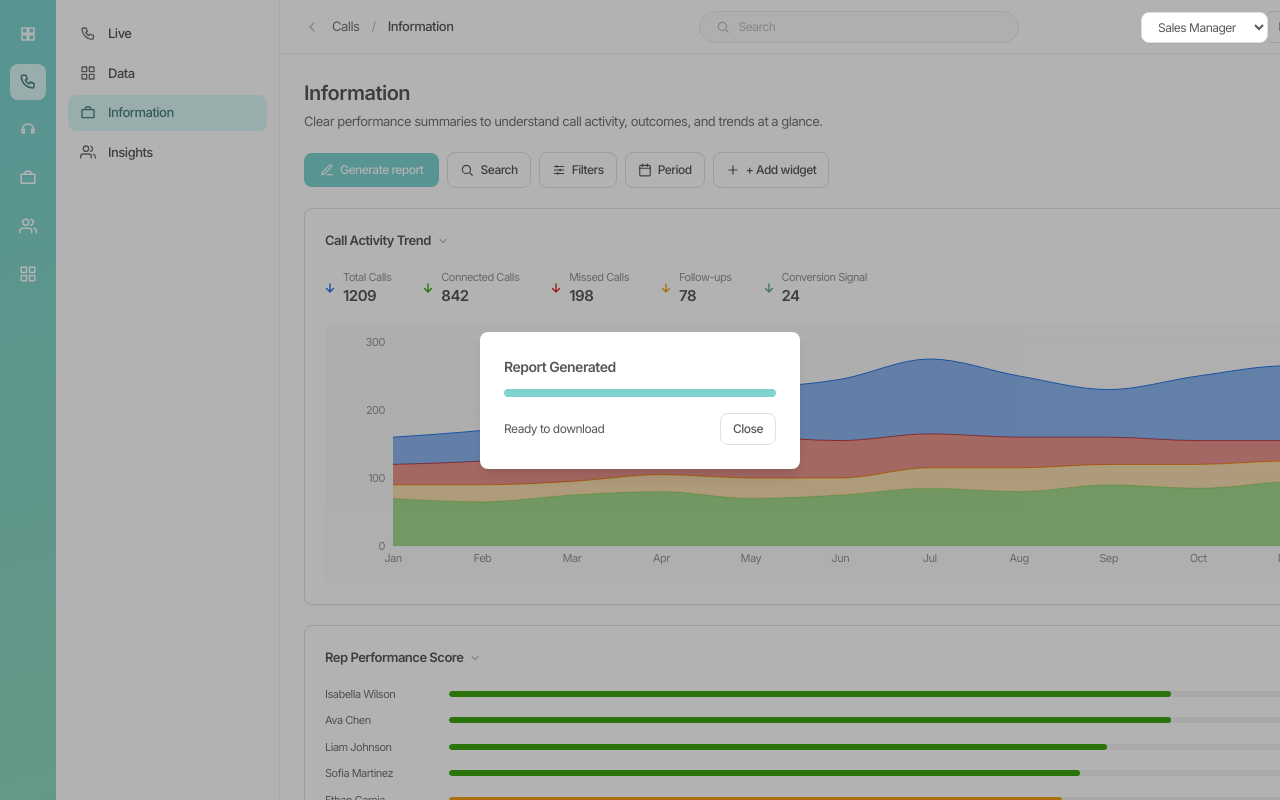
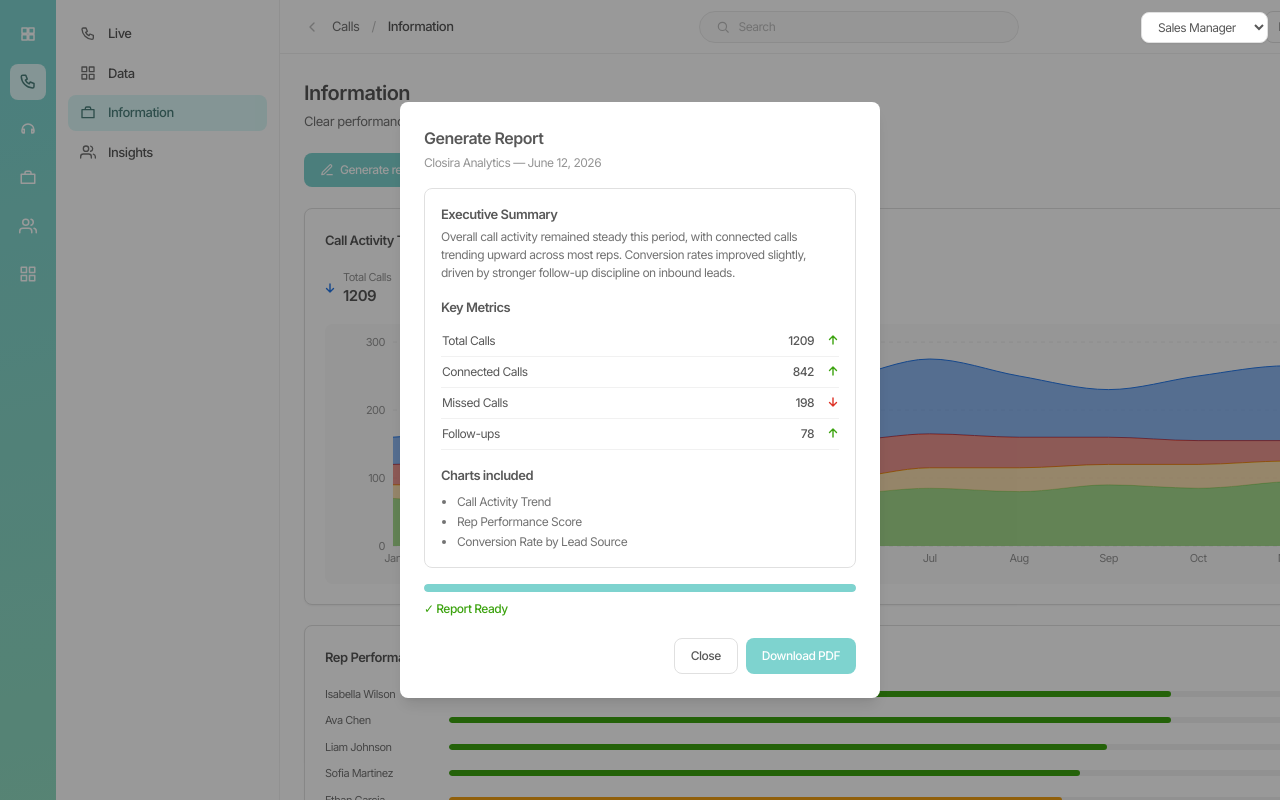
Before and after one commit to le-Affan/closiro-frontend, a React (Create React App) app: page / in a window 1280 px wide. Both pictures are taken after a click on the button "Generate report". Shown: the top 800 px of the page. Built offline with nearby package versions, Linux system fonts and the light colour scheme.

Commit message:
feat: add "Generate Report" full modal

```diff
--- a/src/App.js
+++ b/src/App.js
@@ -26,7 +26,7 @@ function App() {
 
         {/* Page content */}
         <div className="p-6 flex flex-col gap-5 overflow-y-auto">
-          <PageHeader isAgent={isAgent} />
+          <PageHeader selectedProfile={selectedProfile} />
 
           {isAgent && <AgentView />}
           {isManager && <ManagerView />}
--- a/src/components/PageHeader.jsx
+++ b/src/components/PageHeader.jsx
@@ -1,9 +1,24 @@
 import { useState, useRef, useEffect } from 'react';
+import { DownArrow } from './SharedUI';
+
+const PROFILE_CARDS = {
+  'Sales Agent': ['My Stats', 'Personal Targets', 'My Pipeline', 'My Performance'],
+  'Sales Manager': ['Call Activity Trend', 'Rep Performance Score', 'Conversion Rate by Lead Source'],
+  'Admin/Founder': ['Annual Revenue Target', 'Monthly Revenue Target', 'Pipeline Conversation', 'Top Performers'],
+};
+
+const KEY_METRICS = [
+  { label: 'Total Calls', value: '1209', trend: 'up' },
+  { label: 'Connected Calls', value: '842', trend: 'up' },
+  { label: 'Missed Calls', value: '198', trend: 'down' },
+  { label: 'Follow-ups', value: '78', trend: 'up' },
+];
 
 // ---------- interactive action-bar buttons (self-contained) ----------
-const GenerateReportButton = () => {
+const GenerateReportButton = ({ selectedProfile }) => {
   const [open, setOpen] = useState(false);
   const [progress, setProgress] = useState(0);
+  const [toast, setToast] = useState(false);
 
   useEffect(() => {
     if (!open) return;
@@ -16,6 +31,14 @@ const GenerateReportButton = () => {
     }, 50);
     return () => clearInterval(id);
   }, [open]);
+
+  const handleDownload = () => {
+    setToast(true);
+    setTimeout(() => setToast(false), 2000);
+  };
+
+  const cards = PROFILE_CARDS[selectedProfile] || [];
+  const today = new Date().toLocaleDateString('en-US', { year: 'numeric', month: 'long', day: 'numeric' });
 
   return (
     <>
@@ -30,9 +53,42 @@ const GenerateReportButton = () => {
         Generate report
       </button>
       {open && (
-        <div className="fixed inset-0 bg-black/30 flex items-center justify-center z-[9998]">
-          <div className="bg-white rounded-lg shadow-lg p-6 w-80">
-            <h3 className="text-[14px] font-semibold text-[#585858] mb-3">Report Generated</h3>
+        <div className="fixed inset-0 bg-black/40 flex items-center justify-center z-[9998]">
+          <div className="bg-white rounded-lg shadow-lg w-[480px] max-h-[90vh] overflow-y-auto p-6">
+            <h3 className="text-[16px] font-semibold text-[#585858]">Generate Report</h3>
+            <p className="text-[12px] text-[#949494] mt-1 mb-4">Closira Analytics — {today}</p>
+
+            <div className="border border-[#e0e0e0] rounded-lg p-4">
+              <h4 className="text-[13px] font-semibold text-[#585858] mb-1">Executive Summary</h4>
+              <p className="text-[12px] text-[#737373] mb-4">
+                Overall call activity remained steady this period, with connected calls trending upward across most reps.
+                Conversion rates improved slightly, driven by stronger follow-up discipline on inbound leads.
+              </p>
+
+              <h4 className="text-[13px] font-semibold text-[#585858] mb-2">Key Metrics</h4>
+              <table className="w-full text-[12px] mb-4">
+                <tbody>
+                  {KEY_METRICS.map((m) => (
+                    <tr key={m.label} className="border-b border-[#f1f1f1]">
+                      <td className="py-1.5 text-[#585858]">{m.label}</td>
+                      <td className="py-1.5 text-right text-[#585858] font-medium">{m.value}</td>
+                      <td className="py-1.5 text-right w-6">
+                        <span style={{ display: 'inline-block', transform: m.trend === 'up' ? 'rotate(180deg)' : 'none' }}>
+                          <DownArrow color={m.trend === 'up' ? '#3ca30f' : '#de3226'} />
+                        </span>
+                      </td>
+                    </tr>
+                  ))}
+                </tbody>
+              </table>
+
+              <h4 className="text-[13px] font-semibold text-[#585858] mb-2">Charts included</h4>
+              <ul className="text-[12px] text-[#737373] list-disc pl-4 space-y-0.5">
+                {cards.map((c) => <li key={c}>{c}</li>)}
+              </ul>
+            </div>
+
+            <div className="mt-4">
               <div className="h-2 bg-[#f1f1f1] rounded-full overflow-hidden">
                 <div
                   className="h-full bg-[#7ed3cf] rounded-full transition-all"
@@ -40,19 +96,33 @@ const GenerateReportButton = () => {
                 />
               </div>
               {progress >= 100 ? (
-              <div className="mt-4 flex items-center justify-between">
-                <span className="text-[12px] text-[#585858]">Ready to download</span>
+                <div className="mt-2 text-[12px] text-[#3ca30f] font-medium">✓ Report Ready</div>
+              ) : (
+                <div className="mt-2 text-[12px] text-[#949494]">Generating...</div>
+              )}
+            </div>
+
+            <div className="mt-5 flex justify-end gap-2">
               <button
                 onClick={() => setOpen(false)}
-                  className="text-[12px] font-medium text-[#585858] border border-[#e0e0e0] rounded-lg px-3 py-1.5"
+                className="text-[12px] font-medium text-[#585858] border border-[#e0e0e0] rounded-lg px-4 py-2"
               >
                 Close
               </button>
+              <button
+                onClick={handleDownload}
+                className="text-[12px] font-medium text-white bg-[#7ed3cf] rounded-lg px-4 py-2"
+              >
+                Download PDF
+              </button>
             </div>
-            ) : (
-              <div className="mt-4 text-[12px] text-[#949494]">Generating...</div>
+          </div>
+
+          {toast && (
+            <div className="fixed bottom-6 right-6 bg-[#585858] text-white text-[12px] px-4 py-2 rounded-md shadow-lg z-[9999]">
+              Downloading...
+            </div>
           )}
-          </div>
         </div>
       )}
     </>
@@ -188,20 +258,37 @@ const PeriodActionButton = () => {
   );
 };
 
-const ADD_WIDGET_OPTIONS = ['New KPI Card', 'New Chart', 'Export CSV'];
+const WIDGET_OPTIONS = {
+  all: [
+    { name: 'KPI Counter', desc: 'Single metric with trend indicator' },
+    { name: 'Text Note', desc: 'Free-form note or annotation' },
+  ],
+  'Sales Agent': [
+    { name: 'Daily Goal Tracker', desc: 'Track progress toward daily targets' },
+    { name: 'My Call Log', desc: 'Recent calls and outcomes' },
+  ],
+  'Sales Manager': [
+    { name: 'Team Leaderboard', desc: 'Rank reps by performance score' },
+    { name: 'Conversion Funnel', desc: 'Stage-by-stage pipeline breakdown' },
+  ],
+  'Admin/Founder': [
+    { name: 'Revenue Forecast', desc: 'AI-projected revenue trend' },
+    { name: 'AI Insights Panel', desc: 'Automated signals and recommendations' },
+  ],
+};
 
-const AddWidgetActionButton = () => {
+const WidgetIcon = () => (
+  <svg width="14" height="14" viewBox="0 0 24 24" fill="none">
+    <rect x="3" y="3" width="18" height="18" rx="2" stroke="#7ed3cf" strokeWidth="2" />
+    <path d="M3 9h18M9 21V9" stroke="#7ed3cf" strokeWidth="2" />
+  </svg>
+);
+
+const AddWidgetActionButton = ({ selectedProfile }) => {
   const [open, setOpen] = useState(false);
   const [toast, setToast] = useState(false);
-  const ref = useRef(null);
 
-  useEffect(() => {
-    const onClick = (e) => {
-      if (ref.current && !ref.current.contains(e.target)) setOpen(false);
-    };
-    document.addEventListener('mousedown', onClick);
-    return () => document.removeEventListener('mousedown', onClick);
-  }, []);
+  const options = [...WIDGET_OPTIONS.all, ...(WIDGET_OPTIONS[selectedProfile] || [])];
 
   const handleSelect = () => {
     setOpen(false);
@@ -210,9 +297,9 @@ const AddWidgetActionButton = () => {
   };
 
   return (
-    <div className="relative" ref={ref}>
+    <>
       <button
-        onClick={() => setOpen((o) => !o)}
+        onClick={() => setOpen(true)}
         className="text-[12px] font-medium text-[#585858] border border-[#e0e0e0] rounded-lg px-3 py-2 flex items-center gap-1.5"
       >
         <svg width="14" height="14" viewBox="0 0 24 24" fill="none">
@@ -221,28 +308,46 @@ const AddWidgetActionButton = () => {
         + Add widget
       </button>
       {open && (
-        <div className="absolute top-full left-0 mt-1 bg-white border border-[#e0e0e0] rounded-lg shadow-sm p-1 flex flex-col z-50 w-40">
-          {ADD_WIDGET_OPTIONS.map((opt) => (
+        <div className="fixed inset-0 z-[9998]" onClick={() => setOpen(false)}>
+          <div
+            className="absolute top-0 right-0 h-full w-[280px] bg-white border-l border-[#e0e0e0] shadow-lg p-4 overflow-y-auto"
+            onClick={(e) => e.stopPropagation()}
+          >
+            <div className="flex items-center justify-between mb-4">
+              <h3 className="text-[14px] font-semibold text-[#585858]">Add Widget</h3>
+              <button onClick={() => setOpen(false)} className="text-[#949494] text-[16px] leading-none">✕</button>
+            </div>
+            <div className="grid grid-cols-2 gap-2">
+              {options.map((opt) => (
                 <button
-              key={opt}
+                  key={opt.name}
                   onClick={handleSelect}
-              className="text-left text-[12px] text-[#585858] px-2 py-1.5 rounded hover:bg-[#fafafa]"
+                  className="text-left border border-[#e0e0e0] rounded-lg p-2.5 hover:bg-[#fafafa]"
                 >
-              {opt}
+                  <div className="flex items-center gap-1.5 mb-1">
+                    <WidgetIcon />
+                    <span className="text-[11px] font-medium text-[#585858]">{opt.name}</span>
+                  </div>
+                  <p className="text-[10px] text-[#949494]">{opt.desc}</p>
                 </button>
               ))}
             </div>
+          </div>
+        </div>
       )}
       {toast && (
-        <div className="absolute top-full left-0 mt-1 bg-[#585858] text-white text-[11px] rounded-lg px-3 py-1.5 z-50 whitespace-nowrap">
-          Coming soon
+        <div className="fixed bottom-6 right-6 bg-[#585858] text-white text-[12px] px-4 py-2 rounded-md shadow-lg z-[9999]">
+          Widget added
         </div>
       )}
-    </div>
+    </>
   );
 };
 
-const PageHeader = ({ isAgent }) => (
+const PageHeader = ({ selectedProfile }) => {
+  const isAgent = selectedProfile === 'Sales Agent';
+
+  return (
     <>
       {/* Header */}
       <div>
@@ -257,13 +362,14 @@ const PageHeader = ({ isAgent }) => (
 
       {/* Action bar */}
       <div className="flex items-center gap-2">
-      <GenerateReportButton />
+        <GenerateReportButton selectedProfile={selectedProfile} />
         <SearchActionButton />
         <FiltersActionButton />
         <PeriodActionButton />
-      <AddWidgetActionButton />
+        <AddWidgetActionButton selectedProfile={selectedProfile} />
       </div>
     </>
   );
+};
 
 export default PageHeader;
```
Lines whose indentation alone changed are shown as unchanged.
